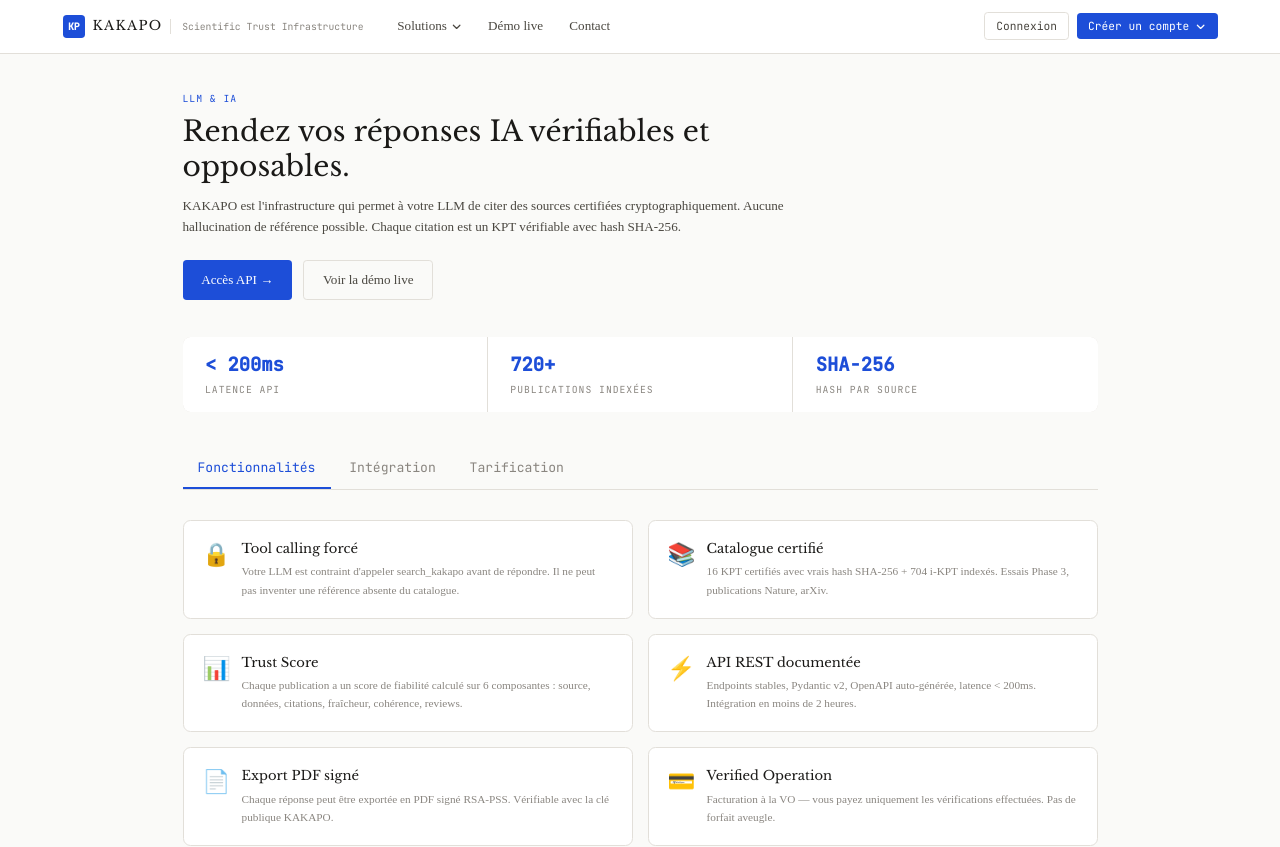
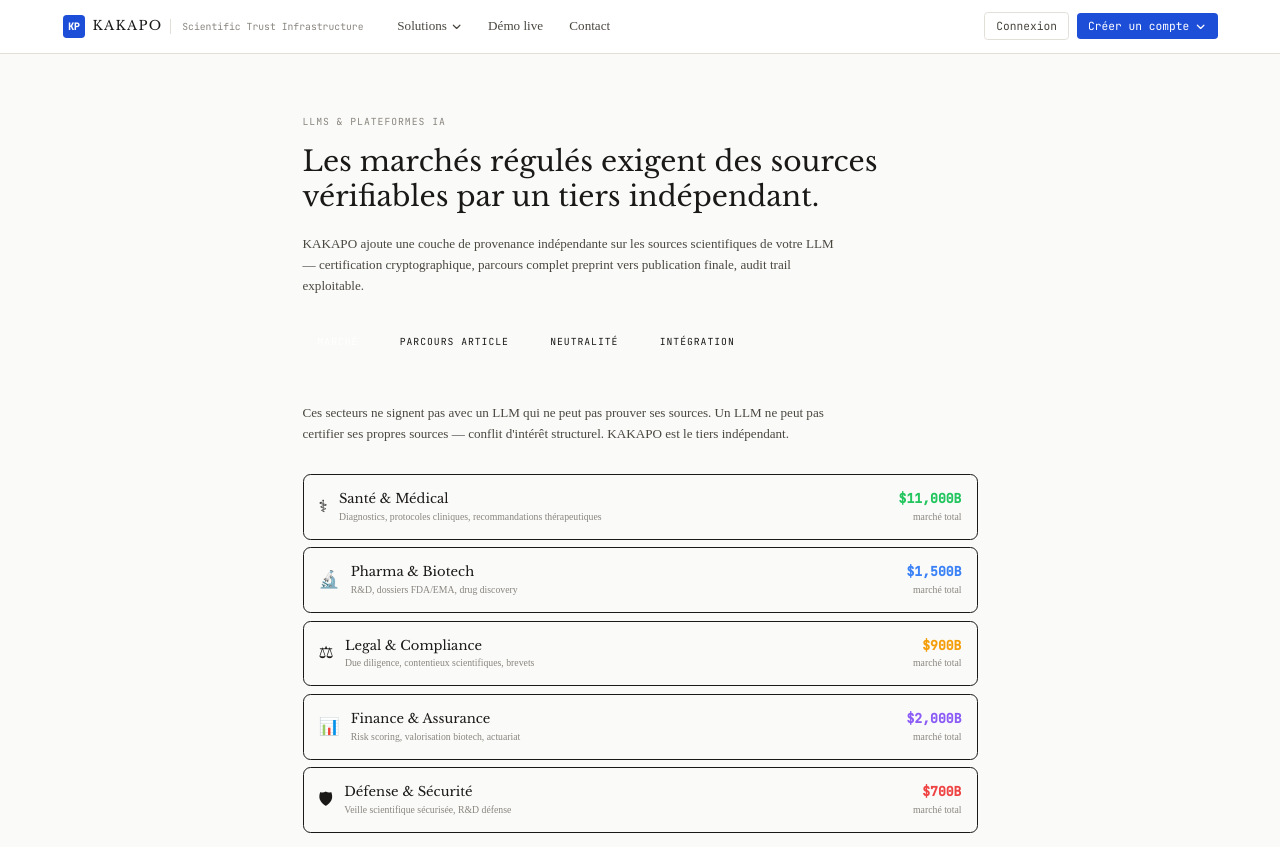
Before and after one commit to kkpo-adil/kakapo-front, a Next.js app: page /llm in a window 1280 px wide. Shown: the top 847 px of the page. Built offline with nearby package versions, Linux system fonts and the light colour scheme.

Commit message:
feat: /llm dashboard - 4 onglets, marché interactif, parcours article, neutralité, intégration

```diff
--- a/src/app/llm/page.tsx
+++ b/src/app/llm/page.tsx
@@ -3,131 +3,283 @@
 import { useState } from "react";
 import Link from "next/link";
 
+const MARKETS = [
+  { name: "Santé & Médical", size: "$11,000B", color: "#22c55e", icon: "⚕", desc: "Diagnostics, protocoles cliniques, recommandations thérapeutiques" },
+  { name: "Pharma & Biotech", size: "$1,500B", color: "#3b82f6", icon: "🔬", desc: "R&D, dossiers FDA/EMA, drug discovery" },
+  { name: "Legal & Compliance", size: "$900B", color: "#f59e0b", icon: "⚖", desc: "Due diligence, contentieux scientifiques, brevets" },
+  { name: "Finance & Assurance", size: "$2,000B", color: "#8b5cf6", icon: "📊", desc: "Risk scoring, valorisation biotech, actuariat" },
+  { name: "Défense & Sécurité", size: "$700B", color: "#ef4444", icon: "🛡", desc: "Veille scientifique sécurisée, R&D défense" },
+];
+
+const TIMELINE = [
+  { date: "Jan 2024", event: "Preprint déposé sur bioRxiv", type: "preprint", doi: "10.1101/2024.01.15.123456", note: "Auteur garde ses droits — certifiable directement" },
+  { date: "Mar 2024", event: "Peer review — 3 reviewers indépendants", type: "review", note: "Processus de validation externe" },
+  { date: "Jun 2024", event: "Publication finale — Nature Medicine", type: "published", doi: "10.1038/s41591-024-03156-x", note: "Droits cédés à Springer" },
+  { date: "Jun 2024", event: "KAKAPO certifie les deux versions et lie le parcours", type: "certified", note: "Hash SHA-256 + lien CrossRef relation" },
+  { date: "Aujourd'hui", event: "LLM cite la version peer-reviewed certifiée", type: "cited", note: "Source traçable, vérifiable, admissible" },
+];
+
+const CODE_SNIPPET = `const response = await fetch(
+  "https://api.kakapo.io/v1/certify",
+  {
+    method: "POST",
+    headers: {
+      "Authorization": "Bearer YOUR_API_KEY",
+      "Content-Type": "application/json"
+    },
+    body: JSON.stringify({
+      query: "Efficacy of SGLT2 inhibitors in heart failure",
+      max_sources: 5
+    })
+  }
+);
+
+const { sources, certified_at } = await response.json();
+// sources[0].kpt_id → "KPT-3F7A8B2C-PMC-PMC9876543"
+// sources[0].hash   → "sha256:3f7a8b2c..."
+// sources[0].doi    → "10.1056/NEJMoa2022186"`;
+
 export default function LLMPage() {
-  const [activeTab, setActiveTab] = useState<"features" | "integration" | "pricing">("features");
+  const [activeTab, setActiveTab] = useState<"market" | "trace" | "why" | "integration">("market");
+  const [openMarket, setOpenMarket] = useState<number | null>(null);
+
+  const tabs = [
+    { id: "market", label: "Marché" },
+    { id: "trace", label: "Parcours article" },
+    { id: "why", label: "Neutralité" },
+    { id: "integration", label: "Intégration" },
+  ];
 
   return (
-    <div className="max-w-5xl mx-auto px-6 py-10">
-      <div className="mb-10">
-        <p className="text-2xs font-mono text-accent uppercase tracking-widest mb-2">LLM & IA</p>
-        <h1 className="text-3xl font-display text-text-primary mb-3 leading-tight max-w-2xl">
-          Rendez vos réponses IA vérifiables et opposables.
+    <div className="max-w-3xl mx-auto px-6 py-16">
+
+      <div className="mb-12">
+        <p className="text-2xs font-mono text-text-muted uppercase tracking-widest mb-4">
+          LLMs & Plateformes IA
+        </p>
+        <h1 className="text-3xl font-display text-text-primary leading-tight mb-5 max-w-2xl">
+          Les marchés régulés exigent des sources vérifiables par un tiers indépendant.
         </h1>
-        <p className="text-sm text-text-secondary leading-relaxed max-w-2xl mb-6">
-          KAKAPO est l'infrastructure qui permet à votre LLM de citer des sources certifiées cryptographiquement.
-          Aucune hallucination de référence possible. Chaque citation est un KPT vérifiable avec hash SHA-256.
+        <p className="text-sm text-text-secondary leading-relaxed max-w-xl mb-8">
+          KAKAPO ajoute une couche de provenance indépendante sur les sources scientifiques
+          de votre LLM — certification cryptographique, parcours complet preprint
+          vers publication finale, audit trail exploitable.
         </p>
-        <div className="flex gap-3">
-          <Link href="/llm/contact" className="no-underline inline-flex items-center gap-2 bg-accent hover:bg-accent-hover text-white text-sm px-5 py-2.5 rounded transition-colors">
-            Accès API →
-          </Link>
-          <Link href="/demo" className="no-underline inline-flex items-center gap-2 border border-border text-text-secondary hover:text-text-primary text-sm px-5 py-2.5 rounded transition-colors">
-            Voir la démo live
-          </Link>
+        <div className="flex flex-wrap gap-3">
+          {tabs.map(t => (
+            <button
+              key={t.id}
+              onClick={() => setActiveTab(t.id as typeof activeTab)}
+              className="text-2xs font-mono uppercase tracking-widest px-4 py-2 rounded transition-colors"
+              style={{
+                background: activeTab === t.id ? "var(--color-accent)" : "transparent",
+                color: activeTab === t.id ? "#fff" : "var(--color-text-muted)",
+                border: activeTab === t.id ? "1px solid var(--color-accent)" : "1px solid var(--color-border)",
+              }}
+            >
+              {t.label}
+            </button>
+          ))}
         </div>
       </div>
 
-      <div className="grid grid-cols-3 gap-px bg-border rounded-lg overflow-hidden mb-10">
-        {[
-          { value: "< 200ms", label: "Latence API" },
-          { value: "720+", label: "Publications indexées" },
-          { value: "SHA-256", label: "Hash par source" },
-        ].map(({ value, label }) => (
-          <div key={label} className="bg-surface-2 px-6 py-4">
-            <p className="text-xl font-mono font-bold text-accent">{value}</p>
-            <p className="text-2xs font-mono text-text-muted uppercase tracking-widest mt-1">{label}</p>
+      {activeTab === "market" && (
+        <div>
+          <p className="text-sm text-text-secondary leading-relaxed max-w-xl mb-8">
+            Ces secteurs ne signent pas avec un LLM qui ne peut pas prouver ses sources.
+            Un LLM ne peut pas certifier ses propres sources — conflit d'intérêt structurel.
+            KAKAPO est le tiers indépendant.
+          </p>
+          <div className="space-y-2 mb-10">
+            {MARKETS.map((m, i) => (
+              <div
+                key={i}
+                className="border rounded-lg cursor-pointer transition-all"
+                style={{
+                  borderColor: openMarket === i ? m.color + "66" : "var(--color-border)",
+                  background: "var(--color-surface-1)",
+                }}
+                onClick={() => setOpenMarket(openMarket === i ? null : i)}
+              >
+                <div className="p-4 flex items-center justify-between">
+                  <div className="flex items-center gap-3">
+                    <span className="text-lg">{m.icon}</span>
+                    <div>
+                      <p className="text-sm font-display text-text-primary">{m.name}</p>
+                      <p className="text-2xs text-text-muted">{m.desc}</p>
+                    </div>
+                  </div>
+                  <div className="text-right flex-shrink-0 ml-4">
+                    <p className="text-sm font-mono font-bold" style={{ color: m.color }}>{m.size}</p>
+                    <p className="text-2xs text-text-muted">marché total</p>
+                  </div>
+                </div>
+                {openMarket === i && (
+                  <div className="px-4 pb-4 pt-0">
+                    <div className="border-t border-border pt-3">
+                      <p className="text-2xs text-text-muted mb-1">Avec KAKAPO</p>
+                      <p className="text-sm text-text-secondary">
+                        Chaque réponse de votre LLM cite des sources certifiées,
+                        horodatées, vérifiables par tout auditeur indépendant.
+                        Vos clients enterprise dans ce secteur peuvent signer.
+                      </p>
+                    </div>
+                  </div>
+                )}
               </div>
             ))}
           </div>
+          <div className="border border-border rounded-lg p-5 bg-surface-1">
+            <p className="text-2xs font-mono text-text-muted uppercase tracking-widest mb-2">Contexte réglementaire</p>
+            <p className="text-sm text-text-secondary leading-relaxed">
+              EU AI Act — obligations de traçabilité actives depuis août 2025 pour les modèles GPAI.
+              Pleine entrée en vigueur août 2026. Chine — Interim Measures en vigueur depuis 2023.
+              USA — réglementations sectorielles FDA, SEC, HIPAA.
+            </p>
+          </div>
+        </div>
+      )}
 
-      <div className="flex gap-1 border-b border-border mb-8">
-        {[
-          { key: "features", label: "Fonctionnalités" },
-          { key: "integration", label: "Intégration" },
-          { key: "pricing", label: "Tarification" },
-        ].map(tab => (
-          <button key={tab.key} onClick={() => setActiveTab(tab.key as typeof activeTab)}
-            className={`text-sm font-mono px-4 py-2.5 border-b-2 transition-colors cursor-pointer bg-transparent ${
-              activeTab === tab.key ? "border-accent text-accent" : "border-transparent text-text-muted hover:text-text-primary"
-            }`}>
-            {tab.label}
-          </button>
-        ))}
+      {activeTab === "trace" && (
+        <div>
+          <p className="text-sm text-text-secondary leading-relaxed max-w-xl mb-8">
+            KAKAPO certifie le parcours complet d'un article scientifique —
+            du preprint initial jusqu'à la publication peer-reviewed finale.
+            CrossRef sait que le lien existe. KAKAPO certifie le contenu à chaque étape.
+          </p>
+          <div className="relative mb-8">
+            {TIMELINE.map((item, i) => (
+              <div key={i} className="flex gap-4">
+                <div className="flex flex-col items-center min-w-5">
+                  <div
+                    className="w-2.5 h-2.5 rounded-full flex-shrink-0 mt-4"
+                    style={{
+                      background: item.type === "certified" ? "var(--color-accent)" : item.type === "cited" ? "#8b5cf6" : "#334155",
+                    }}
+                  />
+                  {i < TIMELINE.length - 1 && (
+                    <div className="w-px flex-1 bg-border mt-1 mb-1" style={{ minHeight: 28 }} />
+                  )}
                 </div>
-
-      {activeTab === "features" && (
-        <div className="grid grid-cols-1 md:grid-cols-2 gap-4">
-          {[
-            { title: "Tool calling forcé", desc: "Votre LLM est contraint d'appeler search_kakapo avant de répondre. Il ne peut pas inventer une référence absente du catalogue.", icon: "🔒" },
-            { title: "Catalogue certifié", desc: "16 KPT certifiés avec vrais hash SHA-256 + 704 i-KPT indexés. Essais Phase 3, publications Nature, arXiv.", icon: "📚" },
-            { title: "Trust Score", desc: "Chaque publication a un score de fiabilité calculé sur 6 composantes : source, données, citations, fraîcheur, cohérence, reviews.", icon: "📊" },
-            { title: "API REST documentée", desc: "Endpoints stables, Pydantic v2, OpenAPI auto-générée, latence < 200ms. Intégration en moins de 2 heures.", icon: "⚡" },
-            { title: "Export PDF signé", desc: "Chaque réponse peut être exportée en PDF signé RSA-PSS. Vérifiable avec la clé publique KAKAPO.", icon: "📄" },
-            { title: "Verified Operation", desc: "Facturation à la VO — vous payez uniquement les vérifications effectuées. Pas de forfait aveugle.", icon: "💳" },
-          ].map(f => (
-            <div key={f.title} className="border border-border rounded-lg p-5 bg-surface-2">
-              <div className="flex items-start gap-3">
-                <span className="text-2xl flex-shrink-0">{f.icon}</span>
-                <div>
-                  <h3 className="text-sm font-display text-text-primary mb-1">{f.title}</h3>
-                  <p className="text-xs text-text-muted leading-relaxed">{f.desc}</p>
+                <div
+                  className="flex-1 border rounded-lg p-4 mb-2"
+                  style={{
+                    borderColor: item.type === "certified" ? "var(--color-accent)" : "var(--color-border)",
+                    background: "var(--color-surface-1)",
+                  }}
+                >
+                  <div className="flex items-center gap-2 mb-1 flex-wrap">
+                    <span className="text-2xs text-text-muted">{item.date}</span>
+                    {item.doi && (
+                      <span className="text-2xs font-mono text-text-muted">DOI: {item.doi}</span>
+                    )}
                   </div>
+                  <p className="text-sm text-text-primary mb-1">{item.event}</p>
+                  <p className="text-2xs text-text-muted">{item.note}</p>
                 </div>
               </div>
             ))}
           </div>
+          <div className="border border-accent/30 rounded-lg p-5 bg-surface-1">
+            <p className="text-2xs font-mono text-accent uppercase tracking-widest mb-2">
+              Ce que KAKAPO est le seul à pouvoir dire
+            </p>
+            <p className="text-sm text-text-secondary leading-relaxed">
+              "Cette réponse est basée sur la version peer-reviewed publiée dans Nature Medicine
+              en juin 2024, qui est la version finale du preprint déposé en janvier 2024.
+              La version citée est la plus récente et la plus validée.
+              Le contenu n'a pas été modifié depuis certification."
+            </p>
+            <p className="text-2xs text-text-muted mt-3">
+              CrossRef sait que le lien existe. CrossRef ne certifie pas le contenu.
+            </p>
+          </div>
+        </div>
       )}
 
-      {activeTab === "integration" && (
-        <div className="space-y-6">
-          <div className="border border-border rounded-lg p-5 bg-surface-2">
-            <p className="text-2xs font-mono text-accent uppercase tracking-widest mb-3">Intégration en 3 étapes</p>
-            <div className="space-y-4">
+      {activeTab === "why" && (
+        <div>
+          <p className="text-sm text-text-secondary leading-relaxed max-w-xl mb-8">
+            Un LLM ne peut pas certifier ses propres sources d'entraînement.
+            Un éditeur ne peut pas auditer ses propres publications.
+            La neutralité de KAKAPO est structurelle — pas déclarative.
+          </p>
+          <div className="grid grid-cols-1 gap-4 mb-8">
             {[
-                { step: "01", title: "Clé API", desc: "Générez votre clé API depuis votre espace LLM. Quotas configurables par segment." },
-                { step: "02", title: "Tool definition", desc: "Ajoutez le tool search_kakapo dans votre système de tool calling. Documentation complète fournie." },
-                { step: "03", title: "Tool choice forcé", desc: "Configurez tool_choice pour forcer l'appel search_kakapo avant chaque réponse scientifique." },
-              ].map(s => (
-                <div key={s.step} className="flex gap-4">
-                  <span className="text-2xl font-mono font-bold text-accent/30 flex-shrink-0">{s.step}</span>
-                  <div>
-                    <p className="text-sm font-display text-text-primary mb-1">{s.title}</p>
-                    <p className="text-xs text-text-muted leading-relaxed">{s.desc}</p>
+              {
+                title: "Conflit d'intérêt structurel",
+                content: "OpenAI a entraîné GPT sur des publications scientifiques. Elle ne peut pas certifier ces mêmes sources — juge et partie. Ce n'est pas une question d'intention. C'est une question de structure.",
+                color: "#ef4444",
+              },
+              {
+                title: "Neutralité de KAKAPO",
+                content: "KAKAPO n'est ni éditeur, ni LLM, ni chercheur. Il n'a aucun intérêt dans le contenu qu'il certifie. C'est la seule position qui permet une certification indépendante crédible.",
+                color: "#22c55e",
+              },
+            ].map((item, i) => (
+              <div key={i} className="border rounded-lg p-5 bg-surface-1" style={{ borderColor: item.color + "33" }}>
+                <p className="text-sm font-display text-text-primary mb-2">{item.title}</p>
+                <p className="text-sm text-text-secondary leading-relaxed">{item.content}</p>
               </div>
+            ))}
+          </div>
+          <p className="text-2xs font-mono text-text-muted uppercase tracking-widest mb-4">Même principe que</p>
+          <div className="grid grid-cols-3 gap-3">
+            {[
+              { name: "SWIFT", desc: "Standard neutre partagé entre banques concurrentes. Personne ne peut l'internaliser sans perdre la neutralité." },
+              { name: "HTTPS", desc: "Standard ouvert. Google, Apple et Microsoft l'utilisent ensemble. La neutralité est la valeur." },
+              { name: "Visa", desc: "Les banques émettent des cartes mais délèguent les transactions à une couche neutre indispensable." },
+            ].map((item, i) => (
+              <div key={i} className="border border-border rounded-lg p-4 bg-surface-1">
+                <p className="text-sm font-display font-bold text-accent mb-2">{item.name}</p>
+                <p className="text-2xs text-text-muted leading-relaxed">{item.desc}</p>
               </div>
             ))}
           </div>
         </div>
-          <div className="border border-border rounded-lg p-5 bg-surface-3">
-            <p className="text-2xs font-mono text-accent uppercase tracking-widest mb-3">Endpoint principal</p>
-            <code className="text-xs font-mono text-text-primary block">POST /demo/query</code>
-            <code className="text-xs font-mono text-text-muted block mt-1">{"{ question: string, with_kakapo: boolean }"}</code>
-            <Link href="/about/api" className="text-xs font-mono text-accent mt-3 block no-underline hover:text-accent-hover">
-              Documentation complète →
+      )}
+
+      {activeTab === "integration" && (
+        <div>
+          <p className="text-sm text-text-secondary leading-relaxed max-w-xl mb-8">
+            Un endpoint. Une clé API. Les réponses de votre LLM deviennent certifiées,
+            traçables et auditables — sans modifier votre architecture existante.
+          </p>
+          <div className="border border-border rounded-lg overflow-hidden mb-8">
+            <div className="border-b border-border px-4 py-2 flex items-center gap-2">
+              <div className="w-2.5 h-2.5 rounded-full bg-text-muted/30" />
+              <p className="text-2xs font-mono text-text-muted">kakapo-integration.ts</p>
+            </div>
+            <pre className="p-5 overflow-x-auto text-2xs font-mono text-text-secondary leading-relaxed bg-surface-1">
+              <code>{CODE_SNIPPET}</code>
+            </pre>
+          </div>
+          <div className="grid grid-cols-2 gap-4 mb-8">
+            {[
+              { label: "Délai d'intégration", value: "< 1 jour" },
+              { label: "Endpoints", value: "1 seul" },
+              { label: "Modification archi", value: "aucune" },
+              { label: "Documentation", value: "disponible" },
+            ].map(({ label, value }) => (
+              <div key={label} className="border border-border rounded p-4 bg-surface-1">
+                <p className="text-2xs text-text-muted mb-1">{label}</p>
+                <p className="text-sm text-text-primary font-mono">{value}</p>
+              </div>
+            ))}
+          </div>
+          <div className="flex flex-wrap gap-3">
+            <Link href="/demo"
+              className="inline-flex items-center gap-2 bg-accent hover:bg-accent-hover text-white text-sm font-mono px-6 py-3 rounded transition-colors no-underline">
+              Voir la démo →
             </Link>
+            <a href="mailto:partnerships@kakapo.io?subject=Intégration LLM KAKAPO"
+              className="inline-flex items-center gap-2 border border-border hover:border-accent/30 text-text-secondary text-sm font-mono px-6 py-3 rounded transition-colors no-underline">
+              Discuter d'une intégration →
+            </a>
           </div>
         </div>
       )}
 
-      {activeTab === "pricing" && (
-        <div className="grid grid-cols-1 md:grid-cols-3 gap-4">
-          {[
-            { name: "Startup", vo: "50K VO/mois", price: "500 USD/mois", desc: "LLMs verticaux, startups IA" },
-            { name: "Scale", vo: "500K VO/mois", price: "4 000 USD/mois", desc: "LLMs mid-market + support prioritaire", highlight: true },
-            { name: "Foundational", vo: "Illimité", price: "Sur devis", desc: "Mistral, OpenAI niveau — contrat annuel" },
-          ].map(p => (
-            <div key={p.name} className={`border rounded-lg p-5 ${"highlight" in p && p.highlight ? "border-accent bg-accent/5" : "border-border bg-surface-2"}`}>
-              <p className="text-2xs font-mono text-accent uppercase tracking-widest mb-2">{p.name}</p>
-              <p className="text-xl font-mono font-bold text-text-primary mb-1">{p.price}</p>
-              <p className="text-xs font-mono text-text-muted mb-3">{p.vo}</p>
-              <p className="text-xs text-text-muted leading-relaxed mb-4">{p.desc}</p>
-              <Link href="/llm/contact" className="no-underline block text-center text-xs font-mono border border-accent text-accent hover:bg-accent hover:text-white py-2 rounded transition-colors">
-                Demander un accès →
-              </Link>
-            </div>
-          ))}
-        </div>
-      )}
     </div>
   );
 }
```
Lines whose indentation alone changed are shown as unchanged.
